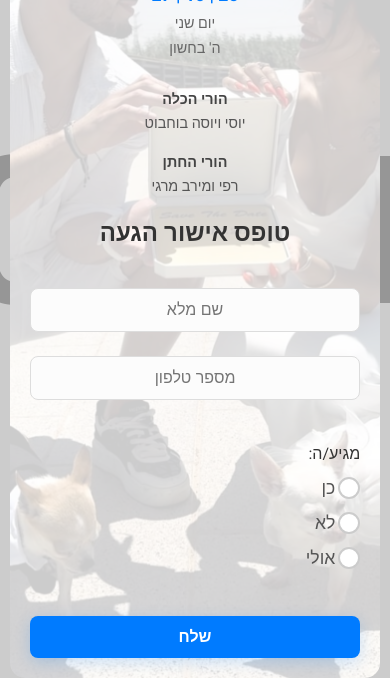
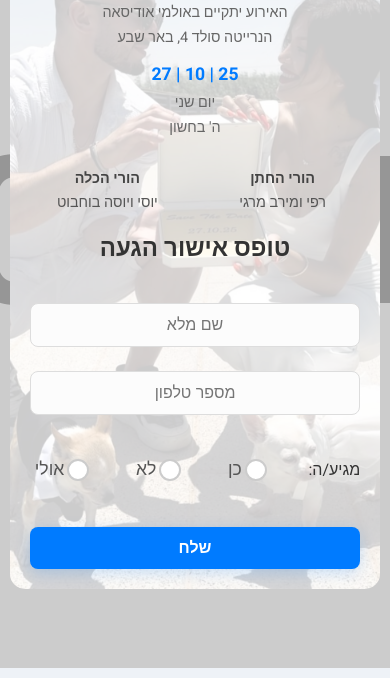
Before and after one commit to cupid-events/form, a plain HTML site: page index.html in a window 390 px wide. Shown: the part 176-854 px from the top of the page. Drawn offline with Linux system fonts and the light colour scheme.

Commit message:
Add files via upload

```diff
--- a/index.html
+++ b/index.html
@@ -27,30 +27,27 @@
       max-width: 450px;
       box-sizing: border-box;
       position: relative;
-      /* הוספת תמונת רקע */
-      background-image: url('mm.jpg'); /* תמונת רקע דיפולטית */
-      background-size: cover; /* מכסה את כל שטח הרקע */
-      background-position: center; /* ממקם את התמונה במרכז */
-      background-repeat: no-repeat; /* מונע חזרתיות של התמונה */
-      /* שכבת צבע שקופה מעל התמונה כדי לשמור על קריאות הטקסט */
-      background-blend-mode: overlay; /* או multiply, screen, soft-light וכו' */
-      background-color: rgba(255, 255, 255, 0.85); /* שכבה לבנה שקופה */
+      background-image: url('mm.jpg');
+      background-size: cover;
+      background-position: center;
+      background-repeat: no-repeat;
+      background-blend-mode: overlay;
+      background-color: rgba(255, 255, 255, 0.85);
     }
-    /* וודא שהטקסט בתוך ה-form-container קריא */
+
     .form-container h1, .form-container h2, .form-container p, .form-container h3, .form-container label {
-        color: #333; /* צבע כהה יותר כדי לבלוט על הרקע הבהיר */
-        z-index: 2; /* מוודא שהטקסט מעל השכבה השקופה */
-        position: relative; /* נחוץ עבור z-index */
+        color: #333;
+        z-index: 2;
+        position: relative;
     }
-    /* אם יש לך תמונת רקע כללית לדף, ניתן להוסיף אותה כאן ל-body */
+
     body {
-        background-image: url('https://via.placeholder.com/1920x1080/c0d9e6/333333?text=Main+Background'); /* תמונת רקע לדף כולו */
+        background-image: url('https://via.placeholder.com/1920x1080/c0d9e6/333333?text=Main+Background');
         background-size: cover;
         background-position: center;
         background-repeat: no-repeat;
-        background-attachment: fixed; /* מקבע את התמונה ברקע */
+        background-attachment: fixed;
     }
-
 
     .header-content {
       margin-bottom: 25px;
@@ -247,8 +244,8 @@
             width: 95%;
             max-width: none;
             box-shadow: none;
-            background-image: url('mm.jpg'); /* תמונת רקע למובייל */
-            background-color: rgba(255, 255, 255, 0.8); /* שכבה לבנה שקופה במובייל */
+            background-image: url('mm.jpg');
+            background-color: rgba(255, 255, 255, 0.8);
         }
 
         h1 {
@@ -277,10 +274,15 @@
             font-size: 1rem;
         }
 
+        /* שומר על הלחצנים בשורה אחת במובייל */
         .radio-group {
-            flex-direction: column;
-            align-items: flex-start;
-            gap: 10px;
+            flex-direction: row;
+            justify-content: space-between;
+            align-items: center;
+        }
+
+        .radio-item {
+            margin: 0 5px;
         }
 
         .radio-item label {
@@ -299,13 +301,15 @@
             height: 10px;
         }
 
+        /* הופך את סדר ההורים במובייל: הורי הכלה מימין והורי החתן משמאל */
         .parents-row {
-            flex-direction: column;
+            flex-direction: row-reverse;
             gap: 20px;
+            justify-content: center;
         }
 
         .parents-box {
-            width: 100%;
+            width: 48%;
         }
     }
   </style>
```
